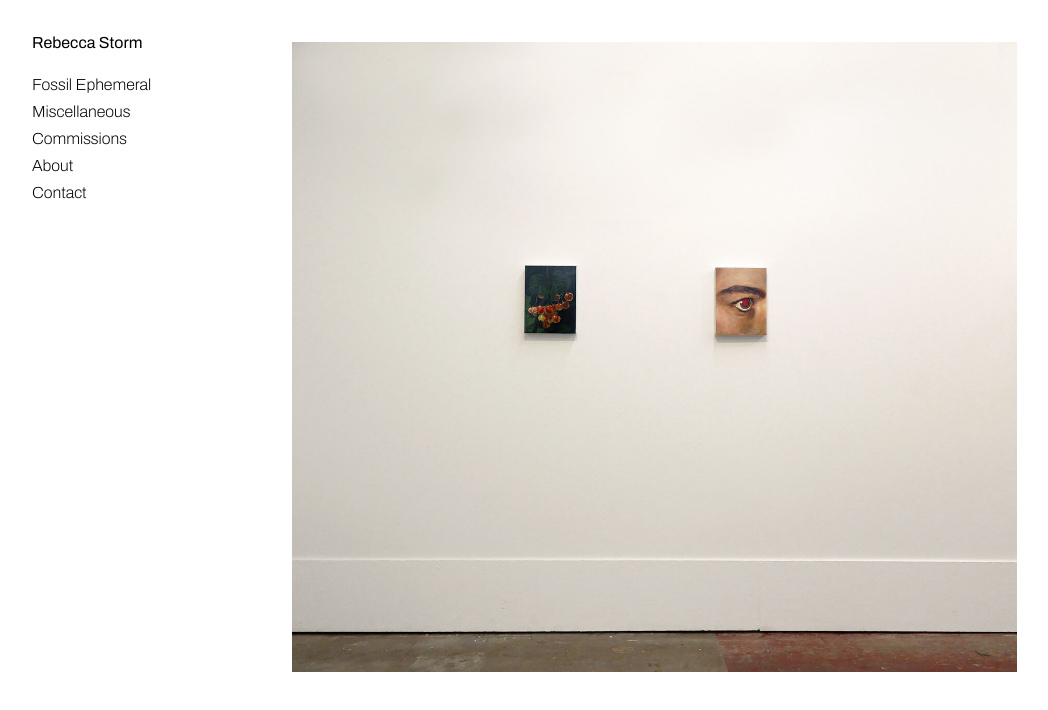
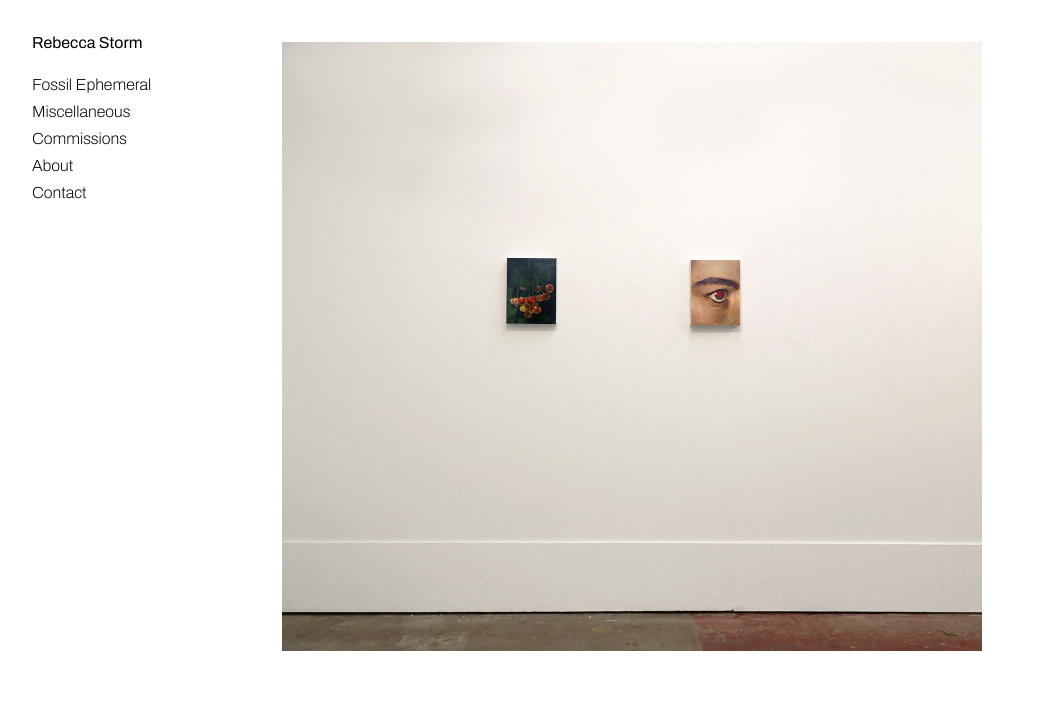
Before and after one commit to Tristan-Giardini/rebecca, a React (Create React App) app in the folder rebecca/: page / in a window 1280 px wide. Shown: the top 710 px of the page, without its empty margins (0-1048 px from the left). Built offline with nearby package versions, Linux system fonts and the light colour scheme.

Commit message:
feat: header and hopepage edit

```diff
--- a/rebecca/src/App.css
+++ b/rebecca/src/App.css
@@ -22,7 +22,7 @@ a {
   position: sticky;
   left: 0;
   top: 0;
-  height: 100vh;
+  height: 75vh;
   min-width: 250px;
 }
 
@@ -105,8 +105,8 @@ div.fancybox__toolbar__column.is-right > :nth-child(-n + 4) {
 
 .homepage-pic {
   width: 100%;
-  max-width: 725px;
-  margin: 10px;
+  max-width: 700px;
+  margin-top: 10px;
 }
 
 .scroll-to-top {
```
